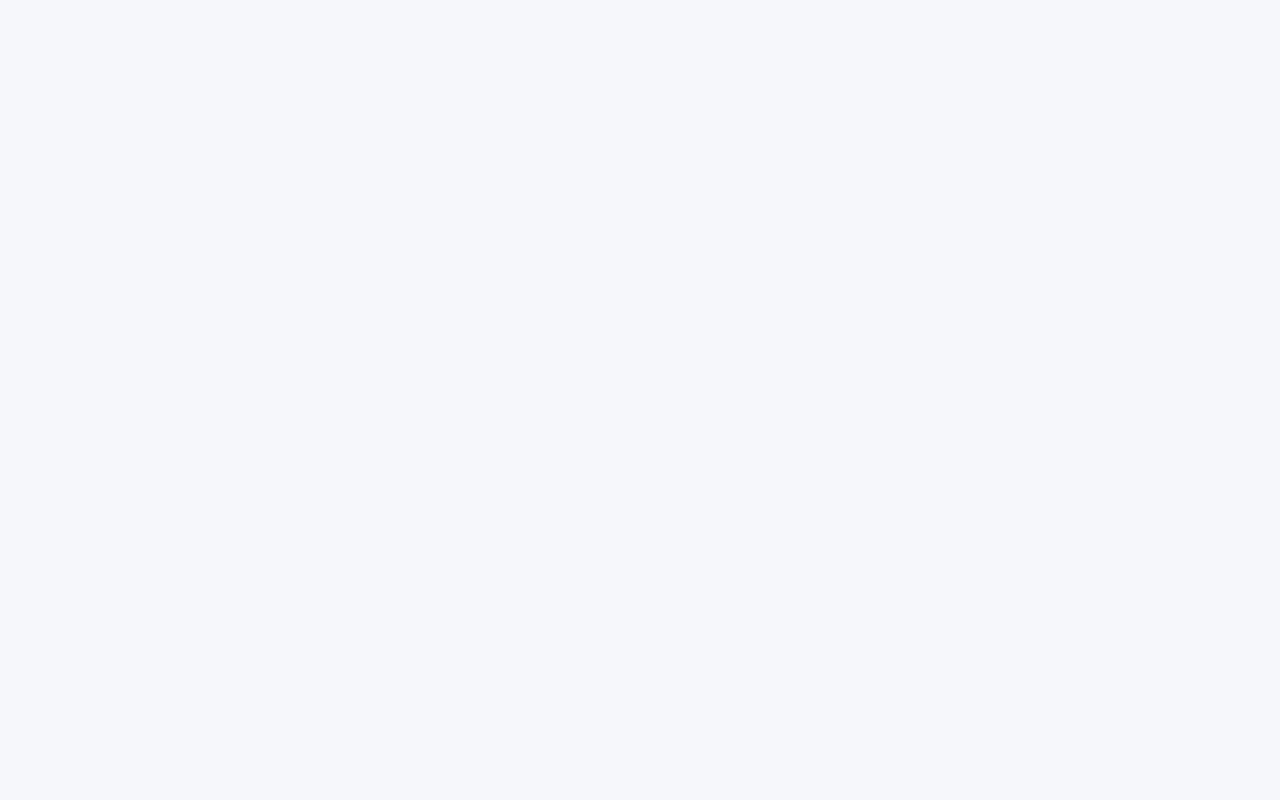
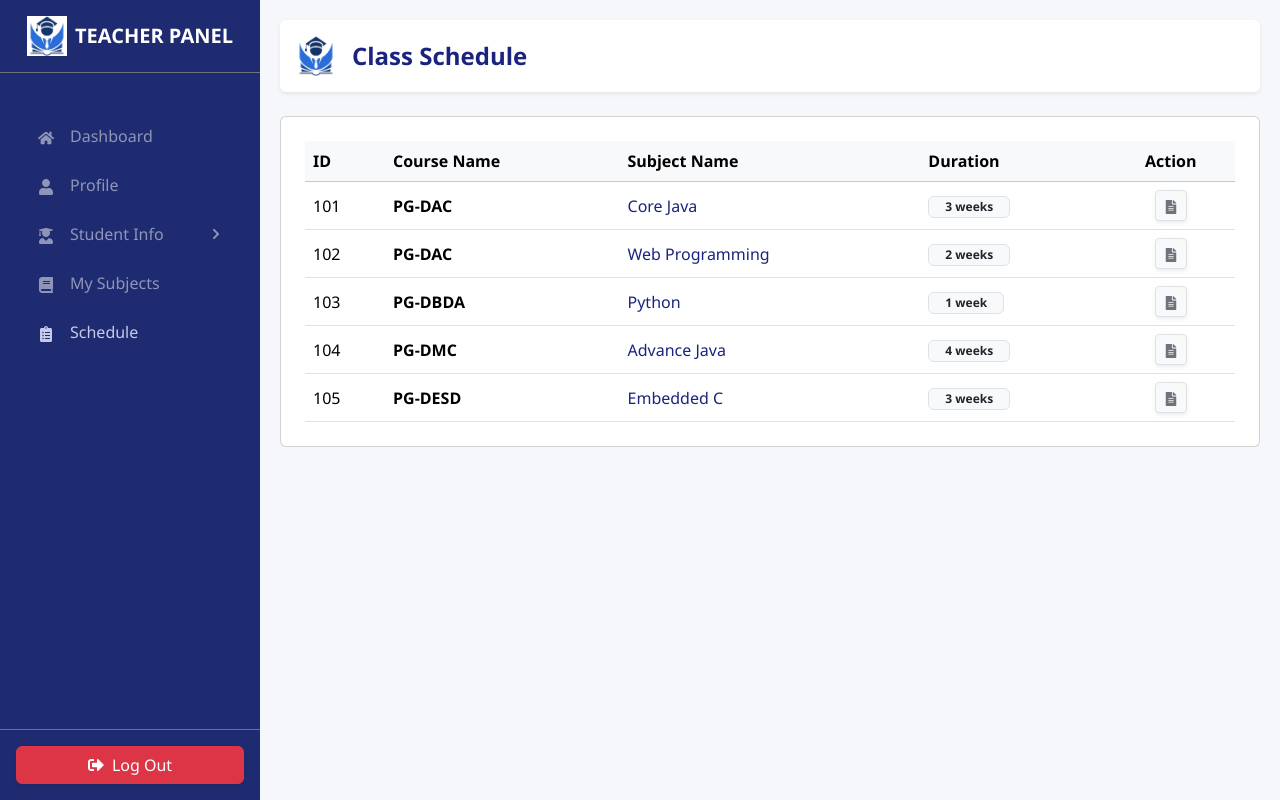
Before and after one commit to Institute-Management-System/Institute-Management-System, a React (Vite) app in the folder frontend/app/: page /teacher/schedule in a window 1280 px wide. Before the commit this address had no page. Built offline with nearby package versions, Linux system fonts and the light colour scheme.

Commit message:
Teacher Schedule Added

```diff
--- a/frontend/app/src/App.jsx
+++ b/frontend/app/src/App.jsx
@@ -30,7 +30,7 @@ import StudentProfile from "./pages/students/Profile";
 import StudentSubjects from "./pages/students/Subjects";
 import StudentSchedule from "./pages/students/Schedule";
 import StudentAttendance from "./pages/students/Attendance";
-
+import TeacherSchedule from "./pages/teacher/TeacherSchedule";
 
 // ================= TEACHER IMPORTS =================
 import TeacherDashboard from "./pages/teacher/TeacherDashboard";
@@ -84,7 +84,8 @@ const App = () => {
           <Route path="student-list" element={<TeacherStudentList />} />
           <Route path="evaluate" element={<TeacherEvaluateStudent />} />
           <Route path="student-attendance" element={<TeacherStudentAttendance />} />
-           <Route path="mysubjects" element={<TeacherSubjects />} />
+          <Route path="mysubjects" element={<TeacherSubjects />} />
+          <Route path="schedule" element={<TeacherSchedule />} />
         </Route>
          </Routes>
       <ToastContainer position="top-right" autoClose={3000} />
--- a/frontend/app/src/layout/MainLayout.jsx
+++ b/frontend/app/src/layout/MainLayout.jsx
@@ -78,7 +78,8 @@ const MainLayout = ({ role }) => {
            { path: "/teacher/student-attendance", label: "Student Attendance" }
           ]
         },
-         { path: "/teacher/mysubjects", label: "My Subjects", icon: <FaBook /> }
+         { path: "/teacher/mysubjects", label: "My Subjects", icon: <FaBook /> },
+         { path: "/teacher/schedule", label: "Schedule", icon: <FaClipboardList /> }
       ];
     }
 
--- /dev/null
+++ b/frontend/app/src/pages/teacher/TeacherSchedule.jsx
@@ -0,0 +1,137 @@
+import React, { useState, useEffect } from "react";
+// useState  -> to store schedule data in component state
+// useEffect -> to fetch/load schedule data when component loads
+
+import Logo from "../../assets/Logo.png";
+// Institute logo for header section
+
+import { FaFileAlt } from "react-icons/fa";
+// File icon for timetable/view schedule button
+
+import { ToastContainer, toast } from "react-toastify";
+// ToastContainer -> required to display toast messages
+// toast -> used to show popup notifications (info/success)
+
+import "react-toastify/dist/ReactToastify.css";
+// Toastify default styling
+
+const TeacherSchedule = () => {
+
+  // scheduleData holds list of schedule objects
+  const [scheduleData, setScheduleData] = useState([]);
+
+  // useEffect runs once when component loads (dependency array is empty)
+  useEffect(() => {
+
+    // Dummy schedule data (in real project this will come from backend API)
+    const fetchedData = [
+      { id: 101, course: "PG-DAC", subject: "Core Java", duration: "3 weeks" },
+      { id: 102, course: "PG-DAC", subject: "Web Programming", duration: "2 weeks" },
+      { id: 103, course: "PG-DBDA", subject: "Python", duration: "1 week" },
+      { id: 104, course: "PG-DMC", subject: "Advance Java", duration: "4 weeks" },
+      { id: 105, course: "PG-DESD", subject: "Embedded C", duration: "3 weeks" },
+    ];
+
+    // store schedule data inside state
+    setScheduleData(fetchedData);
+  }, []); // [] means this will run only once on initial render
+
+  // this function runs when teacher clicks timetable icon button
+  const handleViewTimetable = (subject) => {
+    // currently only showing toast message
+    // later we can open a timetable page or modal
+    toast.info(`Opening schedule for ${subject}...`);
+  };
+
+  return (
+    <>
+      {/* Toast container for notifications */}
+      <ToastContainer position="top-right" autoClose={2000} />
+
+      {/* Page Header */}
+      <div className="page-header mb-4 d-flex align-items-center gap-3 shadow-sm bg-white p-3 rounded">
+        {/* Logo */}
+        <img src={Logo} alt="Logo" style={{ width: "40px" }} />
+
+        {/* Title */}
+        <h4 className="mb-0 fw-bold" style={{ color: "#1a237e" }}>
+          Class Schedule
+        </h4>
+      </div>
+
+      {/* Main card containing schedule table */}
+      <div className="card card-custom p-4">
+
+        {/* Table wrapper for responsiveness */}
+        <div className="table-responsive">
+          <table className="table table-custom table-hover align-middle mb-0">
+
+            {/* Table Header */}
+            <thead className="table-light">
+              <tr>
+                <th style={{ width: "80px" }}>ID</th>
+                <th>Course Name</th>
+                <th>Subject Name</th>
+                <th>Duration</th>
+                <th className="text-center">Action</th>
+              </tr>
+            </thead>
+
+            {/* Table Body */}
+            <tbody>
+              {scheduleData.length > 0 ? (
+
+                // If schedule data exists -> map and show rows
+                scheduleData.map((row) => (
+                  <tr key={row.id}>
+
+                    {/* Schedule ID */}
+                    <td>{row.id}</td>
+
+                    {/* Course name */}
+                    <td className="fw-semibold">{row.course}</td>
+
+                    {/* Subject name */}
+                    <td style={{ color: "#1a237e" }}>{row.subject}</td>
+
+                    {/* Duration shown in badge */}
+                    <td>
+                      <span className="badge bg-light text-dark border px-3">
+                        {row.duration}
+                      </span>
+                    </td>
+
+                    {/* Action button to view timetable */}
+                    <td className="text-center">
+                      <button
+                        className="btn btn-sm btn-light border shadow-sm"
+                        // on click call handler with subject name
+                        onClick={() => handleViewTimetable(row.subject)}
+                        title="View Timetable"
+                      >
+                        {/* timetable icon */}
+                        <FaFileAlt className="text-secondary" />
+                      </button>
+                    </td>
+                  </tr>
+                ))
+              ) : (
+
+                // If scheduleData is empty -> show message
+                <tr>
+                  <td colSpan="5" className="text-center text-muted py-3">
+                    No schedule available.
+                  </td>
+                </tr>
+              )}
+            </tbody>
+
+          </table>
+        </div>
+      </div>
+    </>
+  );
+};
+
+export default TeacherSchedule;
+// exporting component so it can be used in other files/routes
```
